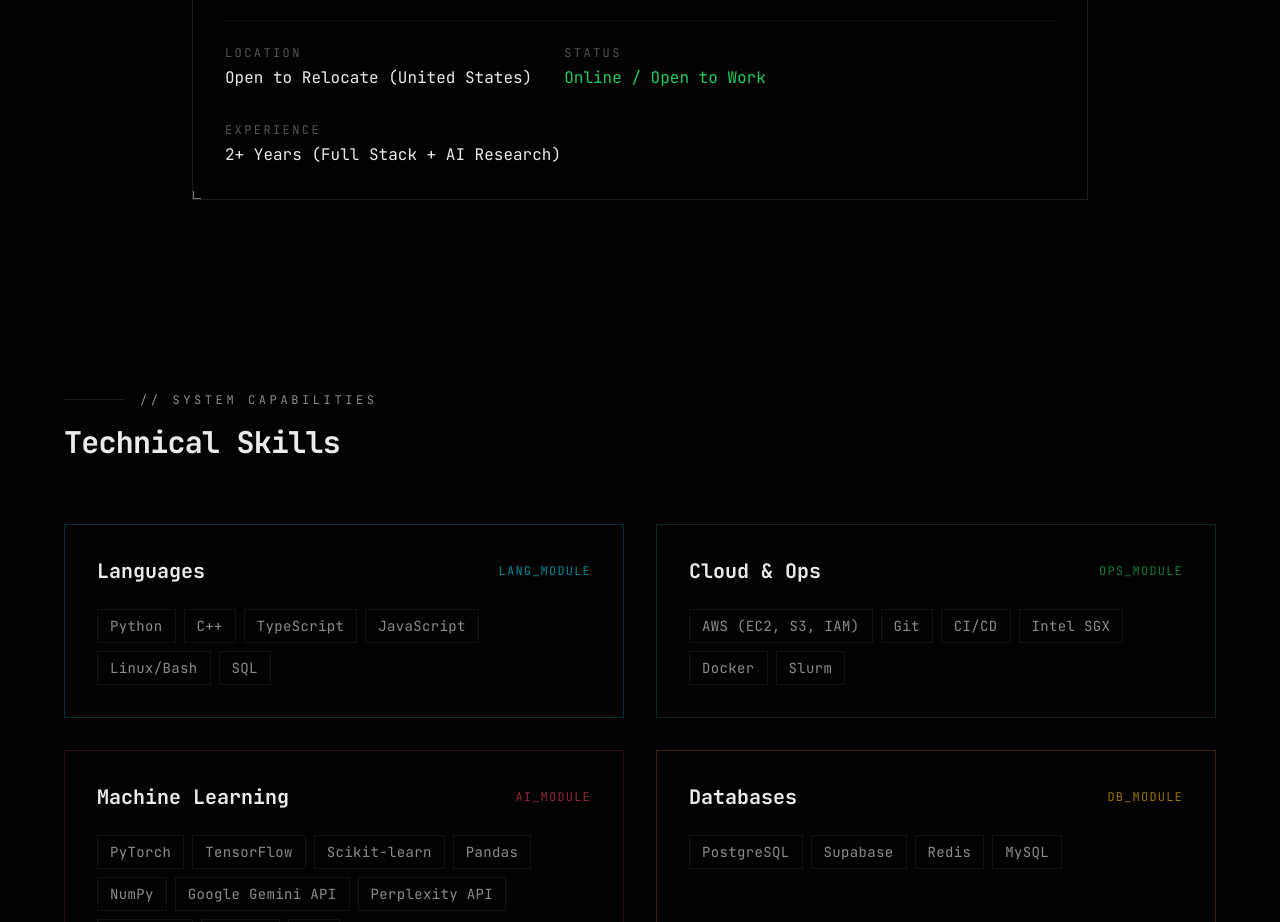
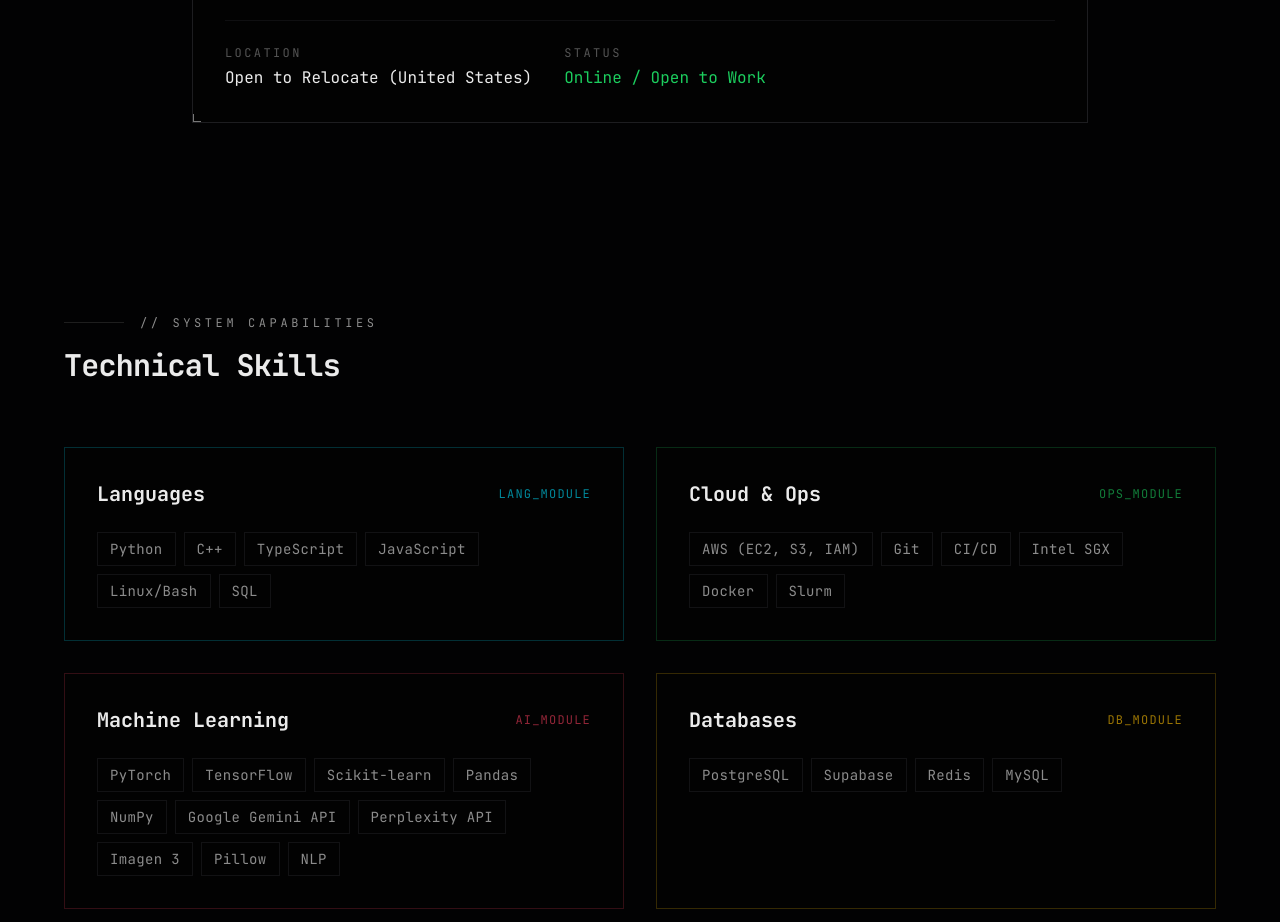
Before and after one commit to devendrasaim/devendrasaim.github.io, a Next.js app: page / in a window 1280 px wide. Shown: the part 2080-3002 px from the top of the page. Built offline with nearby package versions, Linux system fonts and the light colour scheme.

Commit message:
feat: add AboutSection component, system prompt configuration, and resume file

```diff
--- a/components/about-section.tsx
+++ b/components/about-section.tsx
@@ -102,10 +102,6 @@
                     <span className="block font-mono text-xs tracking-[0.2em] text-muted-foreground/60 uppercase mb-1">STATUS</span>
                     <span className="font-mono text-base text-green">Online / Open to Work</span>
                   </div>
-                   <div>
-                    <span className="block font-mono text-xs tracking-[0.2em] text-muted-foreground/60 uppercase mb-1">EXPERIENCE</span>
-                    <span className="font-mono text-base text-foreground">2+ Years (Full Stack + AI Research)</span>
-                  </div>
                </div>
             </div>
           </motion.div>
--- a/lib/system-prompt.ts
+++ b/lib/system-prompt.ts
@@ -21,7 +21,6 @@
 - Location: United States (Open to Relocate anywhere)
 - Status: Online / Open to Work
 - Seeking: Software Engineer / Full Stack Engineer / AI Engineer roles
-- Experience: 2+ Years
 - Education:
     - M.S. Computer Science, Iowa State University (Aug 2023 - Dec 2025). GPA: 3.5/4.0. Focus: AI, ML, System Architecture. Key courses: Advanced Algorithms, Deep Learning, Distributed Systems, Computer Security.
     - B.Tech CSE, SRM University Amaravati (2019 - 2023). GPA: 7.8/10. Focus: Software Engineering, Data Structures, Algorithms. Key courses: Data Structures and Algorithms, Object Oriented Programming, Database Management Systems, Computer Networks.
```
Also changed, not shown: 1 other file (tests, documents, lock files or other folders).
